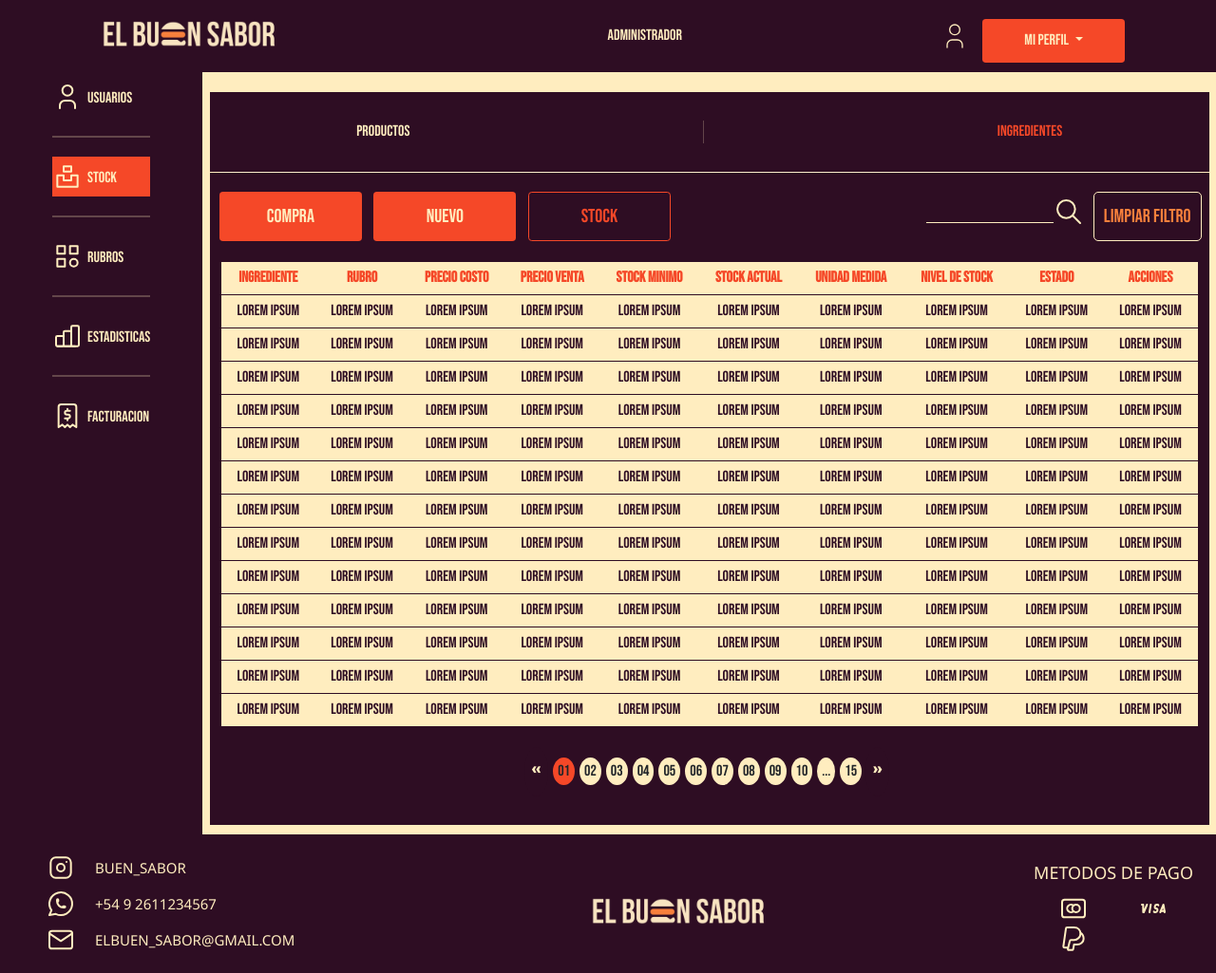
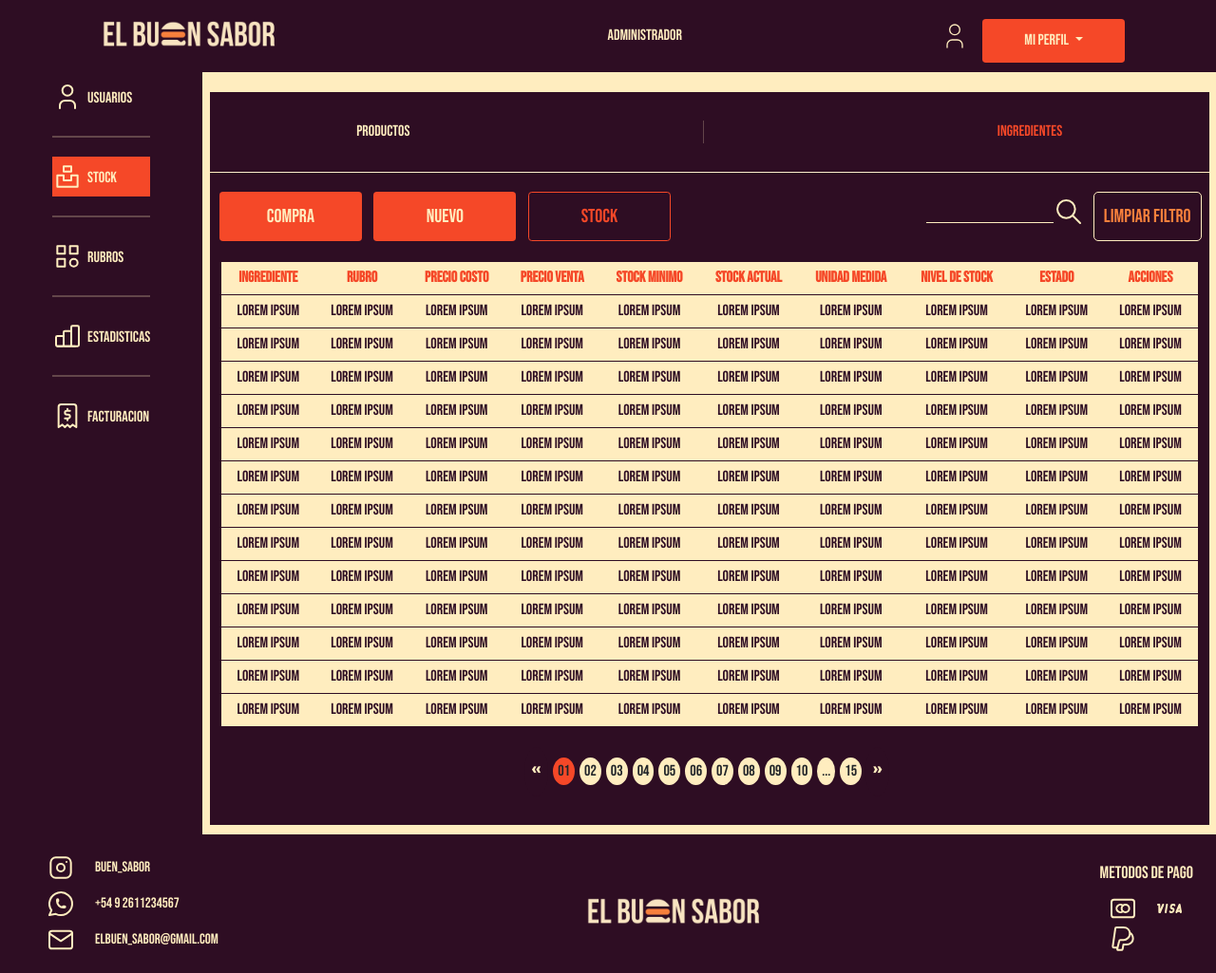
Before and after one commit to DarioLopez18/DesarrolloDeSoftware-2023-ElBuenSabor, a plain HTML site: page index.html in a window 1280 px wide. Shown: the whole page at 95% size. Drawn offline with nearby package versions, Linux system fonts and the light colour scheme.

Commit message:
index.css

```diff
--- a/index.css
+++ b/index.css
@@ -21,6 +21,10 @@ html {
 *:before,
 *:after {
   box-sizing: inherit;
+}
+
+h1,h2,h3,h4{
+  font-family: var(--fuente-principal);
 }
 
 * {
```
